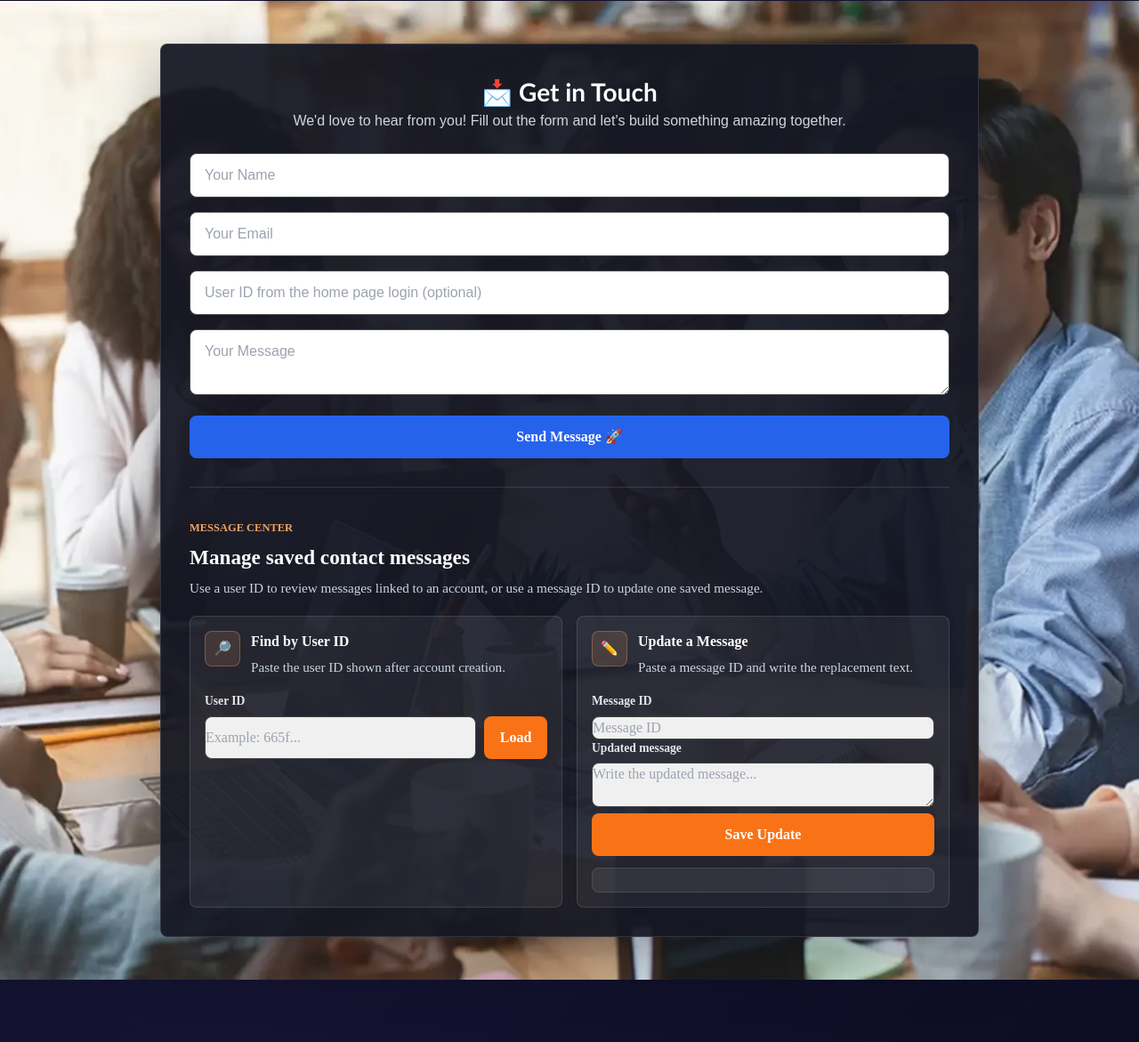
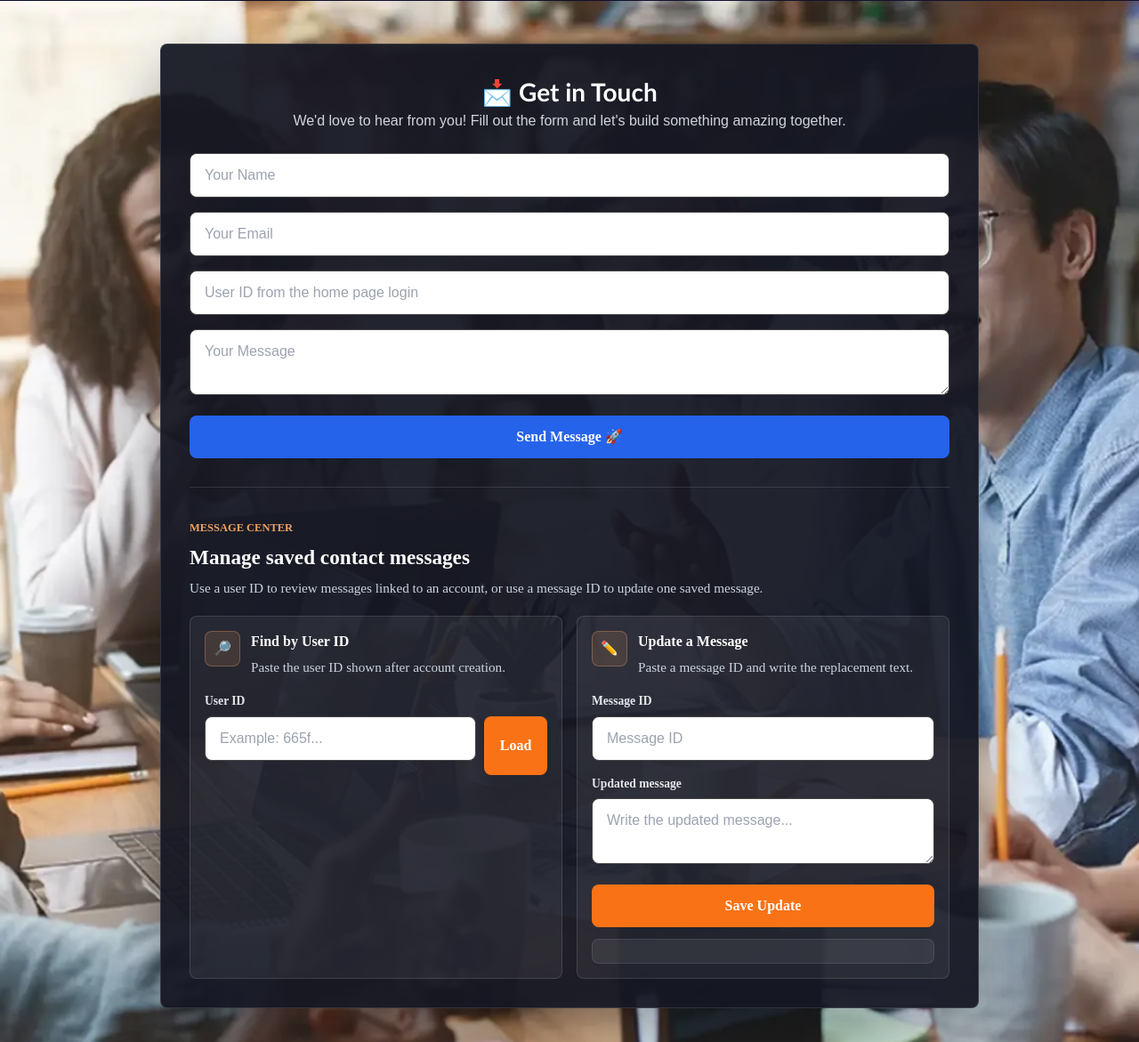
Before and after one commit to Aarjav-998/Inferno_Tech, a website: page contact.html in a window 1280 px wide. Shown: the part 510-1681 px from the top of the page at 89% size. Drawn offline with nearby package versions, Linux system fonts and the light colour scheme.

Commit message:
fix placeholder and style

```diff
--- a/contact.html
+++ b/contact.html
@@ -65,7 +65,7 @@
         <form id="contact-form" data-formspree-url="https://formspree.io/f/mvgzebvo">
             <input type="text" name="name" id="name" placeholder="Your Name" required class="w-full px-4 py-3 rounded-lg bg-white text-black placeholder-gray-400 mb-4" style="font-family: Arial, Helvetica, sans-serif;">
             <input type="email" name="email" id="email" placeholder="Your Email" required class="w-full px-4 py-3 rounded-lg bg-white text-black placeholder-gray-400 mb-4" style="font-family: Arial, Helvetica, sans-serif;">
-            <input type="text" name="userId" id="userId" placeholder="User ID from the home page login (optional)" class="w-full px-4 py-3 rounded-lg bg-white text-black placeholder-gray-400 mb-4" style="font-family: Arial, Helvetica, sans-serif;">
+            <input type="text" name="userId" id="userId" placeholder="User ID from the home page login " class="w-full px-4 py-3 rounded-lg bg-white text-black placeholder-gray-400 mb-4" required style="font-family: Arial, Helvetica, sans-serif;">
             <textarea name="message" id="message" placeholder="Your Message" required class="w-full px-4 py-3 rounded-lg bg-white text-black placeholder-gray-400 mb-4" style="font-family: Arial, Helvetica, sans-serif;"></textarea>
             <button type="submit" class="submit-btn">Send Message 🚀</button>
         </form>
@@ -91,7 +91,7 @@
                     <form id="message-read-form" class="message-tool__form">
                         <label for="read-user-id">User ID</label>
                         <div class="message-tool__row">
-                            <input type="text" id="read-user-id" placeholder="Example: 665f..." required>
+                            <input type="text" id="read-user-id" placeholder="Example: 665f..." required class="w-full px-4 py-3 rounded-lg bg-white text-black placeholder-gray-400 mb-4" style="font-family: Arial, Helvetica, sans-serif;">
                             <button type="submit" class="secondary-btn">Load</button>
                         </div>
                     </form>
@@ -108,9 +108,9 @@
                     </div>
                     <form id="message-update-form" class="message-tool__form">
                         <label for="update-message-id">Message ID</label>
-                        <input type="text" id="update-message-id" placeholder="Message ID" required>
+                        <input type="text" id="update-message-id" placeholder="Message ID" required class="w-full px-4 py-3 rounded-lg bg-white text-black placeholder-gray-400 mb-4" style="font-family: Arial, Helvetica, sans-serif;">
                         <label for="update-message-text">Updated message</label>
-                        <textarea id="update-message-text" placeholder="Write the updated message..." required></textarea>
+                        <textarea id="update-message-text" placeholder="Write the updated message..." required class="w-full px-4 py-3 rounded-lg bg-white text-black placeholder-gray-400 mb-4" style="font-family: Arial, Helvetica, sans-serif;"></textarea>
                         <button type="submit" class="secondary-btn secondary-btn--full">Save Update</button>
                     </form>
                     <p id="update-status" class="message-status"></p>
```
